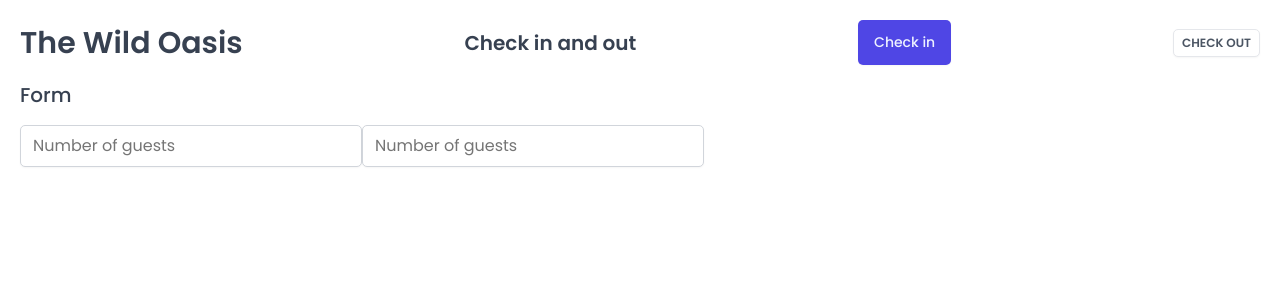
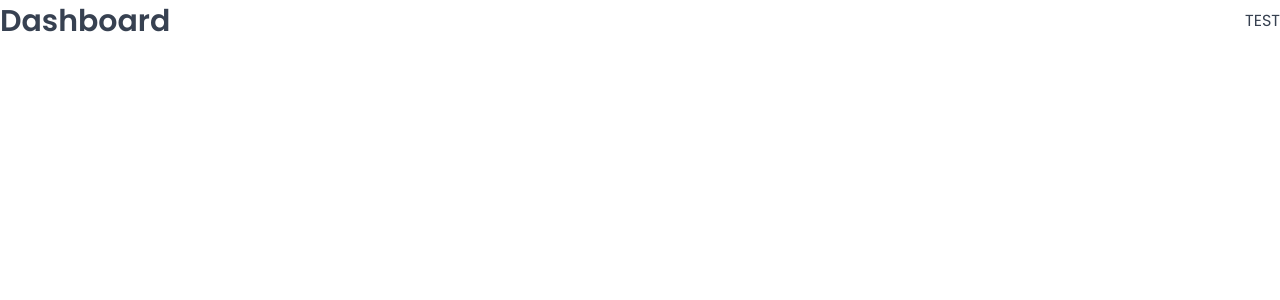
Before and after one commit to nemanjamalesija/oasis, a React (Vite) app: page /dashboard in a window 1280 px wide. Shown: the top 300 px of the page. Built offline with nearby package versions, Linux system fonts and the light colour scheme; a web font is replaced by a local one.

Commit message:
Setup router

```diff
--- a/package.json
+++ b/package.json
@@ -13,6 +13,7 @@
     "components": "^0.1.0",
     "react": "^18.2.0",
     "react-dom": "^18.2.0",
+    "react-router-dom": "^6.16.0",
     "styled": "^1.0.0",
     "styled-components": "^6.0.8"
   },
--- a/src/App.jsx
+++ b/src/App.jsx
@@ -1,40 +1,32 @@
 import styled from 'styled-components';
 import GlobalStyles from './styles/GlobalStyles';
-import Row from './ui/Row';
-import Heading from './ui/Heading';
-import Button from './ui/Button';
-import Input from './ui/Input';
-
-const StyledApp = styled.main`
-  padding: 20px;
-`;
+import { BrowserRouter, Navigate, Route, Routes } from 'react-router-dom';
+import Dashboard from './pages/Dashboard';
+import Bookings from './pages/Bookings';
+import Cabins from './pages/Cabins';
+import Login from './pages/Login';
+import Users from './pages/Users';
+import Settings from './pages/Settings';
+import Account from './pages/Account';
+import PageNotFound from './pages/PageNotFound';
 
 function App() {
   return (
     <>
       <GlobalStyles />
-      <StyledApp>
-        <Row>
-          <Row type='horizontal'>
-            <Heading as='h1'>The Wild Oasis</Heading>
-            <Heading as='h2'>Check in and out</Heading>
-            <Button variation='primary' size='medium'>
-              Check in
-            </Button>
-            <Button variation='secondary' size='small'>
-              Check out
-            </Button>
-          </Row>
-
-          <Row>
-            <Heading as='h3'>Form</Heading>
-            <form>
-              <Input type='number' placeholder='Number of guests' />
-              <Input type='number' placeholder='Number of guests' />
-            </form>
-          </Row>
-        </Row>
-      </StyledApp>
+      <BrowserRouter>
+        <Routes>
+          <Route index element={<Navigate replace to='dashboard' />} />
+          <Route path='dashboard' element={<Dashboard />} />
+          <Route path='bookings' element={<Bookings />} />
+          <Route path='cabins' element={<Cabins />} />
+          <Route path='users' element={<Users />} />
+          <Route path='settings' element={<Settings />} />
+          <Route path='account' element={<Account />} />
+          <Route path='login' element={<Login />} />
+          <Route path='*' element={<PageNotFound />} />
+        </Routes>
+      </BrowserRouter>
     </>
   );
 }
```
Also changed, not shown: 1 other file (tests, documents, lock files or other folders).
